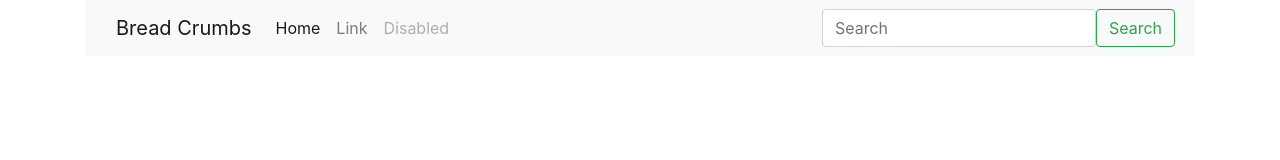
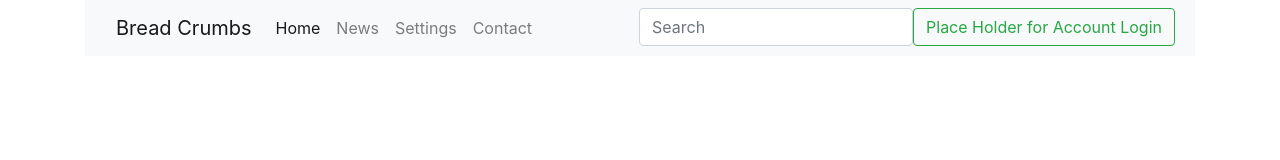
Before and after one commit to kooalaproductions/market-updates, a plain HTML site: page index.html in a window 1280 px wide. Drawn offline with nearby package versions, Linux system fonts and the light colour scheme.

Commit message:
changed names of navbar

```diff
--- a/index.html
+++ b/index.html
@@ -23,15 +23,17 @@
                     <a class="nav-link active" aria-current="page" href="#">Home</a>
                   </li>
                   <li class="nav-item">
-                    <a class="nav-link" href="#">Link</a>
+                    <a class="nav-link" href="#">News</a>
                   </li>
                   <li class="nav-item">
-                    <a class="nav-link disabled" href="#" tabindex="-1" aria-disabled="true">Disabled</a>
+                    <a class="nav-link" href="#">Settings</a>
                   </li>
-                </ul>
+                  <li class="nav-item">
+                    <a class="nav-link" href="#">Contact</a>
+                  </li>
                 <form class="d-flex">
                   <input class="form-control me-2" type="search" placeholder="Search" aria-label="Search">
-                  <button class="btn btn-outline-success" type="submit">Search</button>
+                  <button class="btn btn-outline-success" type="submit">Place Holder for Account Login</button>
                 </form>
               </div>
             </div>
```
